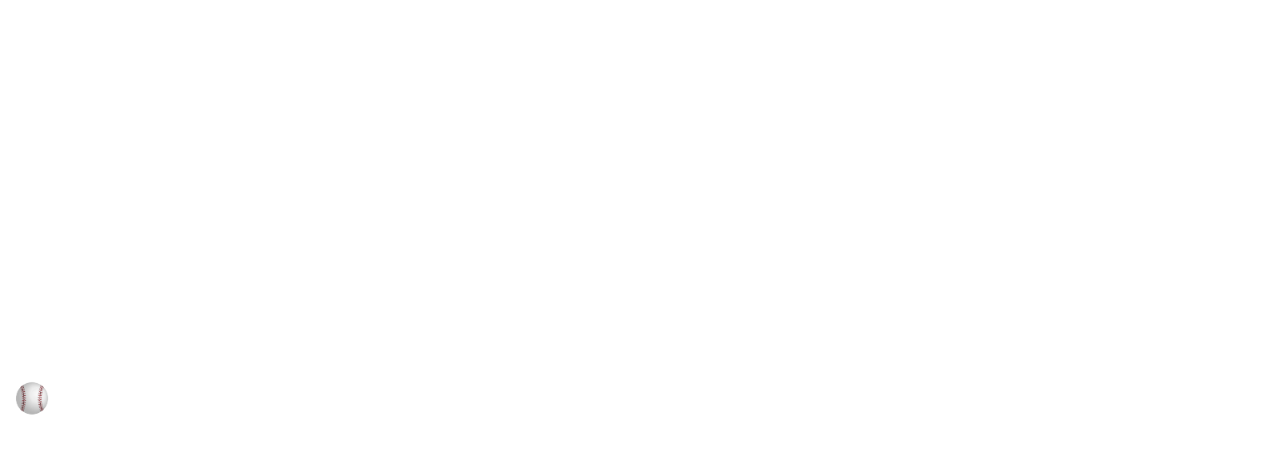
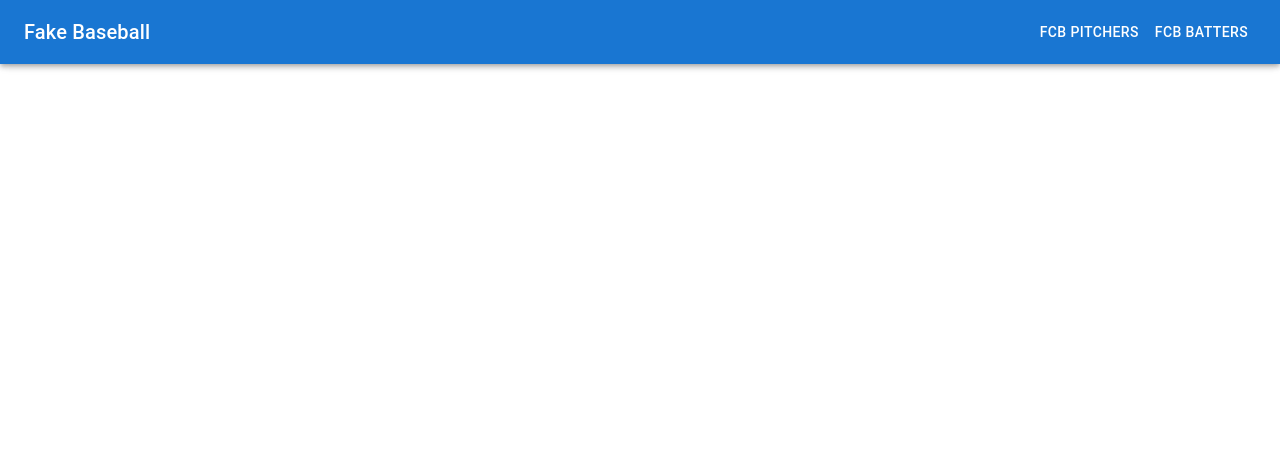
Before and after one commit to ivycheung/mlr, a React (Vite) app in the folder fake-baseball/: page / in a window 1280 px wide. Before the commit this address had no page. Shown: the top 454 px of the page. Built offline with nearby package versions, Linux system fonts and the light colour scheme.

Commit message:
changing display

```diff
--- a/fake-baseball/src/App.tsx
+++ b/fake-baseball/src/App.tsx
@@ -4,8 +4,6 @@ import {
   BrowserRouter,
 } from 'react-router-dom';
 import FCBPitchers from './views/FCBPitchers';
-import LandingPage from './views/LandingPage';
-import FCB from './views/FCB';
 import FCBBatters from './views/FCBBatters';
 import Nav from './views/Nav';
 
@@ -15,8 +13,6 @@ export default function App() {
     <BrowserRouter>
       <Nav />
       <Routes>
-        <Route path="/r-slash-fake-baseball/" element={<LandingPage />} />
-        <Route path="/r-slash-fake-baseball/fcb" element={<FCB />} />
         {/* <Route path="/r-slash-fake-baseball/mlr" element={<MLR />} /> */}
         <Route path="/r-slash-fake-baseball/fcb/batters" element={<FCBBatters />} />
         <Route path="/r-slash-fake-baseball/fcb/pitchers" element={<FCBPitchers />} />
--- a/fake-baseball/src/views/FCB.tsx
+++ /dev/null
@@ -1,38 +0,0 @@
-import Button from '@mui/material/Button';
-import Grid from '@mui/material/Grid2';
-import { useNavigate } from 'react-router-dom';
-
-export default function FCB() {
-    const navigate = useNavigate();
-
-    const handlePitcherClick = () => {
-        navigate('/r-slash-fake-baseball/fcb/pitchers'); // Navigate to the '/pitchers' route
-    };
-    const handleBatterClick = () => {
-        navigate('/r-slash-fake-baseball/fcb/batters'); // Navigate to the '/batters' route
-    };
-    return(
-        <Grid container justifyContent="center" spacing={3}>
-            <Grid size={6} alignItems="center" justifyContent="center">
-                <Button variant="text" size="small" style={{display: "flex", flexDirection: "column"}} onClick={handlePitcherClick}>
-                    <img
-                        src="https://images.unsplash.com/photo-1524626795941-2c5338f1666f?q=80&w=2500&auto=format&fit=crop&ixlib=rb-4.0.3&ixid=M3wxMjA3fDB8MHxwaG90by1wYWdlfHx8fGVufDB8fHx8fA%3D%3D"
-                        width={document.documentElement.clientWidth * 0.40}
-                        height={document.documentElement.clientHeight * 0.50}
-                        alt="pitcher"/>
-                    <h2>PITCHERS</h2>
-                </Button>
-            </Grid>
-            <Grid size={6} alignItems="center" justifyContent="center">
-                <Button variant="text" size="small" style={{display: "flex", flexDirection: "column"}} onClick={handleBatterClick}>
-                    <img
-                        src="https://images.unsplash.com/photo-1624375664562-fff61869fe8f?q=80&w=3431&auto=format&fit=crop&ixlib=rb-4.0.3&ixid=M3wxMjA3fDB8MHxwaG90by1wYWdlfHx8fGVufDB8fHx8fA%3D%3D"
-                        width={document.documentElement.clientWidth * 0.40}
-                        height={document.documentElement.clientHeight * 0.50}
-                        alt="batter"/>
-                    <h2>BATTERS</h2>
-                </Button>
-            </Grid>
-        </Grid>
-    )
-}
--- a/fake-baseball/src/views/LandingPage.tsx
+++ /dev/null
@@ -1,30 +0,0 @@
-import Button from '@mui/material/Button';
-import Grid from '@mui/material/Grid2';
-import { useNavigate } from 'react-router-dom';
-
-export default function LandingPage() {
-    const navigate = useNavigate();
-
-    const handleFCBClick = () => {
-        navigate('/r-slash-fake-baseball/fcb'); // Navigate to the '/about' route
-    };
-    const handleMLRClick = () => {
-        navigate('/r-slash-fake-baseball/mlr'); // Navigate to the '/about' route
-    };
-    return(
-        <Grid container justifyContent="center" spacing={3}>
-            <Grid size={6} alignItems="center" justifyContent="center">
-                <Button variant="text" size="small" style={{display: "flex", flexDirection: "column"}} onClick={handleFCBClick}>
-                    <img src="https://images.unsplash.com/photo-1529768167801-9173d94c2a42?q=80&w=3540&auto=format&fit=crop&ixlib=rb-4.0.3&ixid=M3wxMjA3fDB8MHxwaG90by1wYWdlfHx8fGVufDB8fHx8fA%3D%3D" width={document.documentElement.clientWidth * 0.40} alt="folder"/>
-                    <h2>Fake College Baseball</h2>
-                </Button>
-            </Grid>
-            <Grid size={6} alignItems="center" justifyContent="center">
-                <Button variant="text" size="small" style={{display: "flex", flexDirection: "column"}} onClick={handleMLRClick}>
-                    <img src="https://images.unsplash.com/photo-1583841609634-ce903c6c1a49?q=80&w=3540&auto=format&fit=crop&ixlib=rb-4.0.3&ixid=M3wxMjA3fDB8MHxwaG90by1wYWdlfHx8fGVufDB8fHx8fA%3D%3D" width={document.documentElement.clientWidth * 0.40} alt="folder"/>
-                    <h2>Major League Redditball</h2>
-                </Button>
-            </Grid>
-        </Grid>
-    )
-}
--- a/fake-baseball/src/views/Nav.css
+++ /dev/null
@@ -1,10 +0,0 @@
-.navbarContainer{
-    display: flex;
-    align-items: center;
-    justify-content: space-between;
-    width: 100%;
-    min-width: 1225px;
-    position: sticky;
-    top: 0;
-    opacity: 100;
-  }
--- a/fake-baseball/src/views/Nav.tsx
+++ b/fake-baseball/src/views/Nav.tsx
@@ -1,25 +1,33 @@
 import Button from "@mui/material/Button";
 import { useNavigate } from "react-router-dom";
-import './Nav.css'
-import baseball from '../assets/baseball.png'
+import AppBar from "@mui/material/AppBar";
+import Toolbar from "@mui/material/Toolbar";
+import Typography from "@mui/material/Typography";
 
 export default function Nav() {
     const navigate = useNavigate();
 
     const handleLogoClick = () => {
-        navigate('/r-slash-fake-baseball'); // Navigate to the '/pitchers' route
+        navigate('/r-slash-fake-baseball'); // Navigate to the  route
+    };
+
+    const handleFcbPitchersClick = () => {
+        navigate('/r-slash-fake-baseball/fcb/pitchers');
+    };
+
+    const handleFcbBattersClick = () => {
+        navigate('/r-slash-fake-baseball/fcb/batters');
     };
 
     return (
-        <div className="navbarContainer">
-            <Button variant="text" size="small" onClick={handleLogoClick}>
-                <img
-                    src={baseball}
-                    alt="pitcher"
-                    height={50}
-                    width={50}
-                />
-            </Button>
-        </div>
-    )
+        <AppBar position="fixed">
+            <Toolbar>
+            <Typography variant="h6" component="div" sx={{flexGrow: 1}} onClick={handleLogoClick}>
+                Fake Baseball
+            </Typography>
+            <Button onClick={handleFcbPitchersClick} color="inherit">FCB Pitchers</Button>
+            <Button onClick={handleFcbBattersClick} color="inherit">FCB Batters</Button>
+            </Toolbar>
+        </AppBar>
+    );
 }
```
